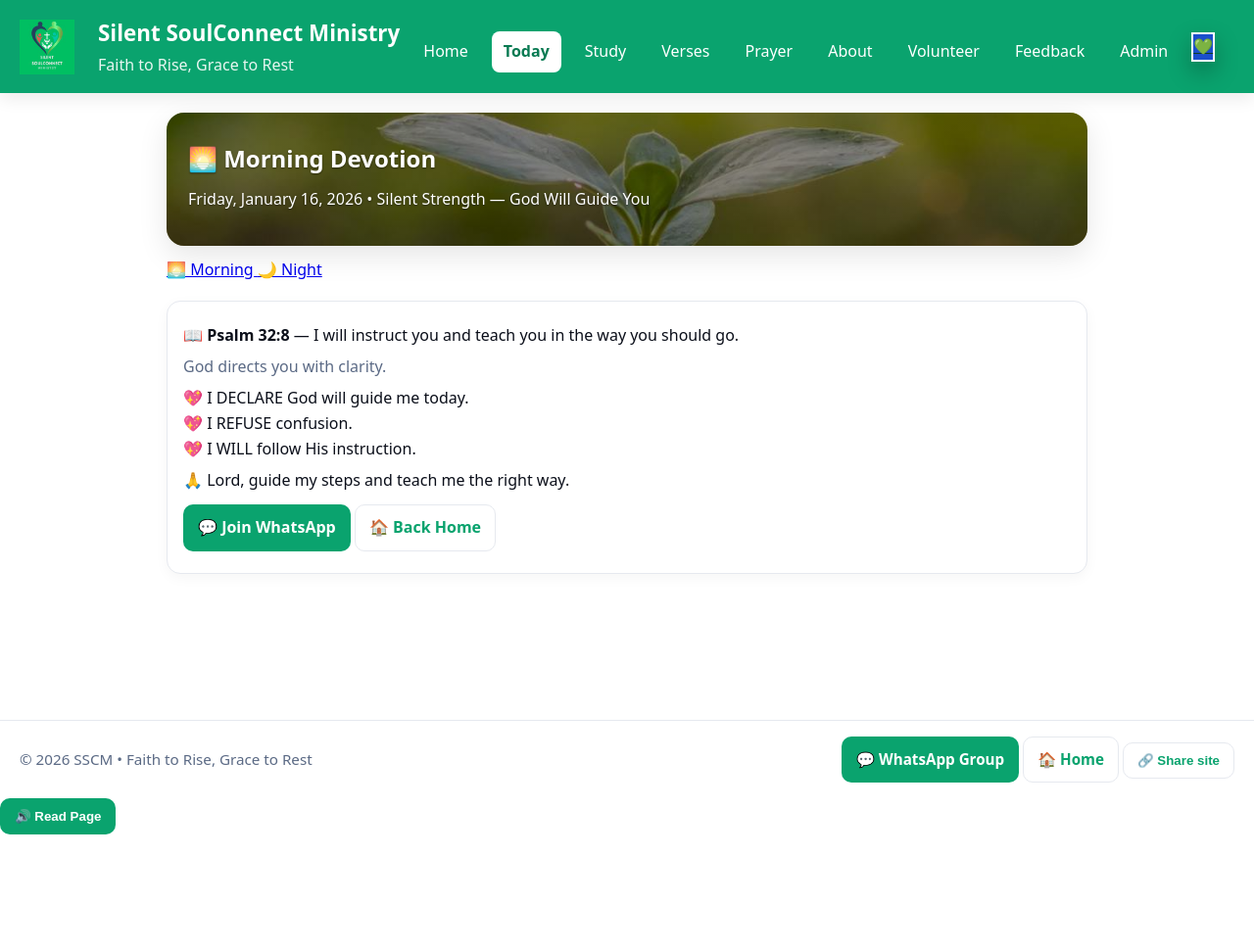
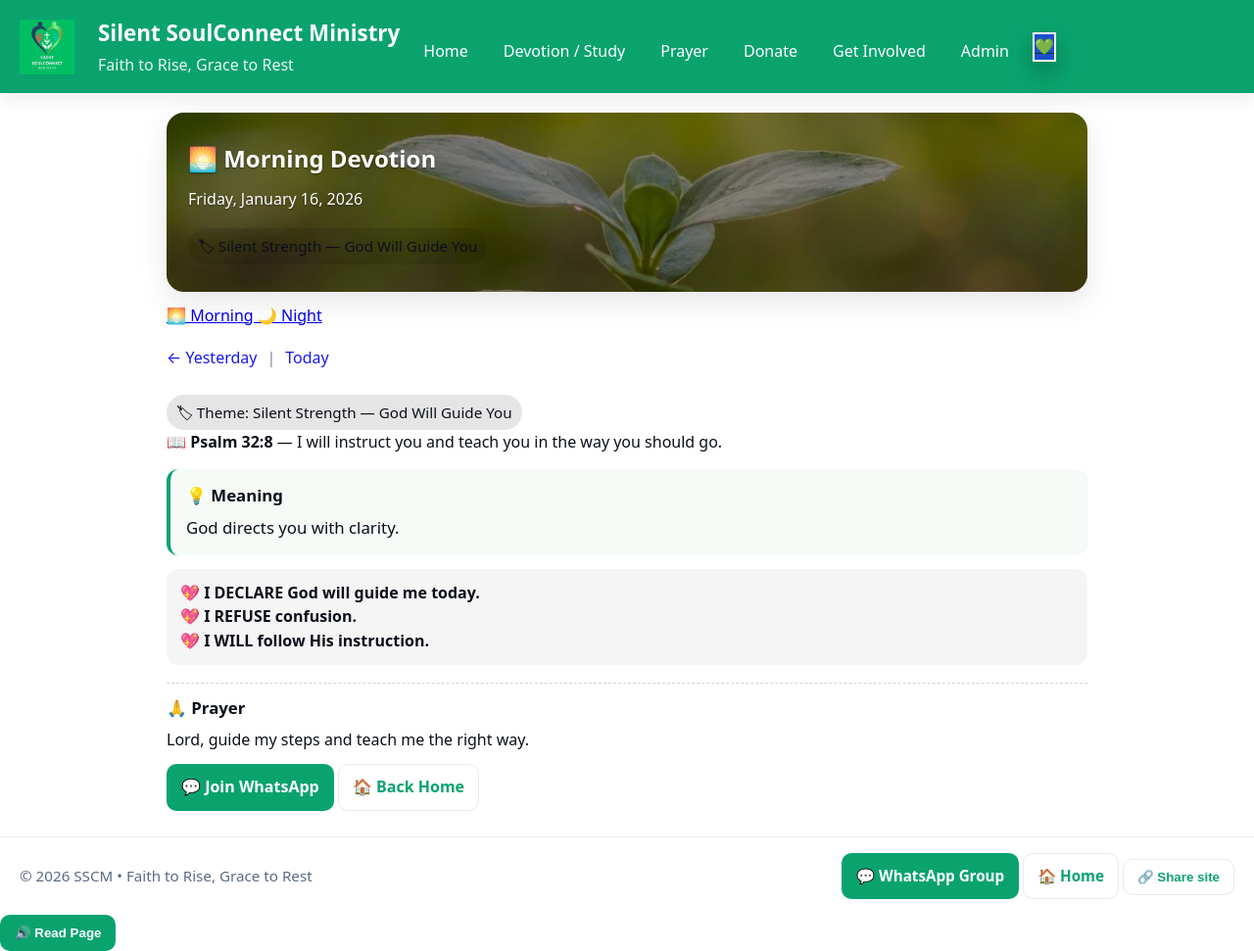
Before and after one commit to SCWB2024/SilentSoulConnectMinistry, a Flask app: page /today in a window 1280 px wide. Shown: the whole page at 98% size. Before the commit the page ends 852 px from the top, so only its background shows below. Run offline with Flask 3, Linux system fonts and the light colour scheme.

Commit message:
Finalize home core path, devotion meaning block, night hero image

```diff
--- a/app.py
+++ b/app.py
@@ -7,15 +7,15 @@ import secrets
 import logging
 import subprocess
 import sys
+from turtle import mode
 import webbrowser
 
 import logging
 logger = logging.getLogger(__name__)
 logger.info("message")
-logger.exception("error")  # inside except blocks
 
 from threading import Timer
-from datetime import datetime, date
+from datetime import datetime, date, timedelta
 from pathlib import Path
 
 from urllib.parse import quote
@@ -94,9 +94,9 @@ DEVOTIONS_ROOT = Path(
     os.environ.get("DEVOTIONS_ROOT", str(BASE_DIR / "devotions_legacy"))
 )
 
+# ---------- Hero backgrounds ----------
 HERO_DAY_BG = "img/hero_day.jpg"
-HERO_NIGHT_BG = "img/hero_night.jpg"  # change to your real night image name if different
-HERO_NIGHT_BG = HERO_DAY_BG
+HERO_NIGHT_BG = "img/hero_night.jpg"
 
 # ---- Now safe to define files ----
 VERSES_FILE = DATA_DIR / "verses.json"
@@ -682,12 +682,18 @@ def load_verses() -> list[dict]:
     except Exception:
         return fallback
 
-
 # ---------- Home ----------
 @app.route("/", endpoint="home")
 def home():
     ctx = common_page_ctx(active="home")
     return render_template("home.html", **ctx)
+
+
+# ---------- Devotion / Study Hub ----------
+@app.route("/devotion-study", endpoint="devotion_study")
+def devotion_study():
+    ctx = common_page_ctx(active="devotion_study")
+    return render_template("devotion_study.html", **ctx)
 
 
 # ---------- Today ----------
@@ -716,7 +722,7 @@ def today_view():
     entry = load_devotion_for(target_date, mode)
     preview_text = build_whatsapp_text(entry, mode, target_date)
 
-    hero_bg = "img/hero_night.jpg" if mode == "night" else "img/hero_day.jpg"
+    hero_bg = HERO_NIGHT_BG if mode == "night" else HERO_DAY_BG
     hero_class = "hero night-tone" if mode == "night" else "hero"
 
     ctx = common_page_ctx(active="today")
@@ -729,8 +735,13 @@ def today_view():
         "whatsapp_preview": preview_text,
     })
 
+    # Yesterday link
+    yday_date = target_date - timedelta(days=1)
+    yday_str = yday_date.strftime("%Y-%m-%d")
+    ctx["yday_url"] = url_for("today", date=yday_str, mode=mode)
+    ctx["yday_label"] = "← Yesterday’s devotion"
+
     return render_template("devotion.html", **ctx)
-
 
 # ---------- Verses ----------
 @app.route("/verses", endpoint="verses")
--- a/soulstart/static/css/theme.css
+++ b/soulstart/static/css/theme.css
@@ -221,36 +221,34 @@ p { margin: .4rem 0; }
 /* =============================
    07) CARDS + GRIDS
    ============================= */
-.card {
-  border: 1px solid var(--border);
-  border-radius: 14px;
-  padding: 16px;
-  margin: 10px 0;
-  background: #fff;
-  box-shadow: 0 4px 14px rgba(0,0,0,.04);
+/* --- Study Series Grid & Cards (UI Polish #2) --- */
+.series-grid{
+  display:grid;
+  grid-template-columns: repeat(auto-fit, minmax(240px, 1fr));
+  gap:14px;
 }
 
-.card.night-tone {
-  background: #0d1020;
-  color: #f3f6ff;
-  border-color: #1c2347;
+.series-card{
+  display:flex;
+  align-items:center;
+  gap:12px;
+  padding:14px;
 }
 
-.card h3::after {
-  content: "";
-  display: block;
-  width: 56px;
-  height: 3px;
-  background: var(--gold);
-  margin-top: 6px;
-  border-radius: 2px;
+.series-icon{
+  font-size:1.7rem;
+  line-height:1;
+  flex:0 0 auto;
 }
 
-.cards {
-  display: grid;
-  gap: 14px;
-  grid-template-columns: repeat(auto-fill, minmax(260px, 1fr));
+.series-meta{ min-width:0; }
+
+.series-title{
+  margin:0 0 4px;
+  font-weight:800;
 }
+
+.series-sub{ margin:0; }
 
 
 /* =============================
@@ -411,6 +409,48 @@ body.bg-video .topnav a.active{
 /* =============================
    11) PAGE HELPERS (Page Hero, Verse Grid)
    ============================= */
+/* --- Devotion helpers: Theme badge + Yesterday link + Meaning block --- */
+.badge-theme{
+  display:inline-block;
+  padding:6px 10px;
+  border-radius:999px;
+  background:rgba(0,0,0,0.10);
+  margin-top:10px;
+  font-size:0.95rem;
+}
+
+.yday-link{
+  display:flex;
+  align-items:center;
+  gap:10px;
+  margin: 6px 0 14px;
+}
+
+.yday-link a{
+  text-decoration:none;
+  opacity:0.9;
+}
+
+.yday-link a:hover{
+  opacity:1;
+  text-decoration:underline;
+}
+
+.yday-link .sep{
+  opacity:0.5;
+}
+
+.section-title{
+  margin:18px 0 6px;
+  font-size:1.05rem;
+  font-weight:700;
+}
+
+.meaning-text{ margin-top:0; }
+
+.verse-block{ margin-bottom:6px; }
+.verse-line{ margin:0; }
+
 .page-hero{
   margin: 0 0 1rem 0;
   padding:1.25rem 1.5rem;
--- a/templates/base.html
+++ b/templates/base.html
@@ -6,7 +6,7 @@
   <title>{% block title %}SoulStart Devotion{% endblock %}</title>
 
   <link rel="stylesheet" href="{{ url_for('static', filename='css/theme.css') }}">
-  <link rel="icon" type="image/x-icon" href="{{ url_for('static', filename='favicon.ico') }}">
+ <link rel="icon" type="image/x-icon" href="{{ url_for('static', filename='img/favicon.ico') }}">
 
   <!-- Social cards -->
   <meta property="og:type" content="website">
@@ -37,30 +37,35 @@
       </div>
     </div>
 
-    <nav class="topnav" role="navigation" aria-label="Main">
-      <a href="{{ url_for('home') }}"              class="{{ 'active' if active=='home' else '' }}"      {% if active=='home' %}aria-current="page"{% endif %}>Home</a>
-      <a href="{{ url_for('today') }}"             class="{{ 'active' if active=='today' else '' }}"     {% if active=='today' %}aria-current="page"{% endif %}>Today</a>
-      <a href="{{ url_for('study_index') }}"       class="{{ 'active' if active=='study' else '' }}"     {% if active=='study' %}aria-current="page"{% endif %}>Study</a>
-      <a href="{{ url_for('verses') }}"            class="{{ 'active' if active=='verses' else '' }}"    {% if active=='verses' %}aria-current="page"{% endif %}>Verses</a>
-      <a href="{{ url_for('prayer') }}"            class="{{ 'active' if active=='prayer' else '' }}"    {% if active=='prayer' %}aria-current="page"{% endif %}>Prayer</a>
-      <a href="{{ url_for('about') }}"             class="{{ 'active' if active=='about' else '' }}"     {% if active=='about' %}aria-current="page"{% endif %}>About</a>
-      <a href="{{ url_for('volunteer') }}"         class="{{ 'active' if active=='volunteer' else '' }}" {% if active=='volunteer' %}aria-current="page"{% endif %}>Volunteer</a>
-      <a href="{{ url_for('feedback_view') }}"     class="{{ 'active' if active=='feedback' else '' }}"  {% if active=='feedback' %}aria-current="page"{% endif %}>Feedback</a>
+<nav class="topnav">
 
-      {# Admin / Login #}
-      {% if is_authed %}
-        <a href="{{ url_for('admin') }}" class="{{ 'active' if active=='admin' else '' }}">
-          Admin
-        </a>
-        <a href="{{ url_for('logout') }}" class="muted">Logout</a>
-      {% else %}
-        <a href="{{ url_for('login') }}" class="{{ 'active' if active=='login' else '' }}">
-          Admin
-        </a>
-      {% endif %}
+  <!-- Public -->
+  <a href="{{ url_for('home') }}" class="{{ 'active' if active=='home' else '' }}">Home</a>
 
+  <!-- Devotion / Study = link to Today (acts as hub) -->
+  <a href="{{ url_for('devotion_study') }}"
+   class="{{ 'active' if active=='devotion_study' else '' }}">
+  Devotion / Study
+</a>
 
-    </nav>
+  <a href="{{ url_for('prayer') }}" class="{{ 'active' if active=='prayer' else '' }}">Prayer</a>
+
+  <!-- Donate endpoint in your app is donation -->
+  <a href="{{ url_for('donation') }}" class="{{ 'active' if active=='donation' else '' }}">Donate</a>
+
+  <!-- Get Involved: if you don't have this page yet, temporarily point to volunteer -->
+  <a href="{{ url_for('volunteer') }}" class="{{ 'active' if active=='volunteer' else '' }}">Get Involved</a>
+
+  <!-- Hidden / Restricted -->
+  {% if is_authed %}
+    <a href="{{ url_for('admin') }}" class="{{ 'active' if active=='admin' else '' }}">Admin</a>
+    <a href="{{ url_for('logout') }}" class="muted">Logout</a>
+  {% else %}
+    <a href="{{ url_for('login') }}" class="{{ 'active' if active=='login' else '' }}">Admin</a>
+  {% endif %}
+
+</nav>
+
 
     <a href="{{ url_for('donation') }}" class="fab fab-donate" aria-label="Give">💚</a>
   </header>
--- a/templates/devotion.html
+++ b/templates/devotion.html
@@ -8,10 +8,15 @@
     <h1>
       {% if mode == "night" %}🌙 Night Devotion{% else %}🌅 Morning Devotion{% endif %}
     </h1>
+
 <p class="muted">
   {{ today.strftime("%A, %B %d, %Y") }}
-      {% if entry.theme %} • {{ entry.theme }}{% endif %}
 </p>
+
+{% if entry.theme %}
+  <div class="badge-theme">🏷 {{ entry.theme }}</div>
+{% endif %}
+
     </div>
 </section>
 
@@ -27,48 +32,139 @@
   </a>
 </div>
 
-{% set has_content = entry and (entry.theme or entry.verse_ref or entry.verse_text or entry.body) %}
+{% if yday_url is defined and yday_url %}
+  <div class="yday-link">
+    <a href="{{ yday_url }}">← Yesterday</a>
+    <span class="sep">|</span>
+    <a href="{{ url_for('today', mode=mode) }}">Today</a>
+  </div>
+{% endif %}
+
+{% set has_content = entry and (entry.theme or entry.verse_ref or entry.verse_text or entry.body or entry.verse_meaning or entry.prayer) %}
 
 {% if has_content %}
   <article class="card{% if mode=='night' %} night-tone{% endif %}">
+
+
+    {# THEME #}
+    {% if entry.theme %}
+      <div class="badge-theme">🏷 Theme: {{ entry.theme }}</div>
+    {% endif %}
+
+    {# VERSE #}
     {% if entry.verse_ref or entry.verse_text %}
-      <p>
+      <div class="verse-box">
+        <p class="verse-line">
           <strong>📖 {{ entry.verse_ref or "" }}</strong>
           {% if entry.verse_text %} — {{ entry.verse_text }}{% endif %}
         </p>
+      </div>
     {% endif %}
 
+    {# MEANING (separate, looks like teaching) #}
     {% if entry.verse_meaning %}
-      <p class="muted">
-        {{ entry.verse_meaning }}
-      </p>
+      <div class="meaning-box">
+        <h3 class="section-title">💡 Meaning</h3>
+        <p class="meaning-text">{{ entry.verse_meaning }}</p>
+      </div>
     {% endif %}
 
+    {# DECLARATIONS / BODY (separate from prayer) #}
     {% if entry.body %}
-      <p>
+      <div class="declaration-box">
         {{ entry.body | replace('\n', '<br>') | safe }}
-      </p>
+      </div>
     {% endif %}
 
+    {# PRAYER (always last, looks like closing) #}
+    <div class="prayer-box">
+      <h3 class="section-title">🙏 Prayer</h3>
+
       {% if entry.prayer %}
-      <p>🙏 {{ entry.prayer }}</p>
+        <p>{{ entry.prayer }}</p>
       {% else %}
         {% if mode == "night" %}
-        <p>🙏 Lord, quiet my mind and keep me in Your care. Amen.</p>
+          <p>Lord, quiet my mind and keep me in Your care. Amen.</p>
         {% else %}
-        <p>🙏 Lord, order my steps today. Amen.</p>
+          <p>Lord, order my steps today. Amen.</p>
         {% endif %}
       {% endif %}
+    </div>
 
     <p style="margin-top:12px">
       <a class="btn" href="{{ join_url }}" target="_blank" rel="noopener">💬 Join WhatsApp</a>
       <a class="btn soft" href="{{ url_for('home') }}">🏠 Back Home</a>
     </p>
   </article>
+
 {% else %}
   <div class="card{% if mode=='night' %} night-tone{% endif %}">
     <p class="muted">No devotion entry found for this date.</p>
     <p><a class="btn soft" href="{{ url_for('home') }}">🏠 Back Home</a></p>
   </div>
 {% endif %}
+
+<style>
+/* Theme badge */
+.badge-theme{
+  display:inline-block;
+  padding:6px 10px;
+  border-radius:999px;
+  background:rgba(0,0,0,0.10);
+  margin-top:10px;
+  font-size:0.95rem;
+}
+
+/* Yesterday link */
+.yday-link{ margin: 6px 0 14px; }
+.yday-link a{ text-decoration:none; opacity:0.9; }
+.yday-link a:hover{ opacity:1; text-decoration:underline; }
+
+/* Section titles */
+.section-title{
+  margin: 0 0 6px;
+  font-size: 1.05rem;
+  font-weight: 800;
+}
+
+/* Verse */
+.verse-box{
+  margin-bottom: 10px;
+}
+.verse-line{
+  margin:0;
+}
+
+/* Meaning box (teaching look) */
+.meaning-box{
+  background:#f6fbf8;
+  border-left:4px solid #0ea36e;
+  padding:14px 16px;
+  border-radius:12px;
+  margin:14px 0;
+}
+.meaning-text{
+  margin:0;
+  font-size:1.05rem;
+}
+
+/* Declarations/body (bold, distinct from prayer) */
+.declaration-box{
+  margin:14px 0;
+  padding:12px 14px;
+  border-radius:12px;
+  background:rgba(0,0,0,0.04);
+  font-weight:600;
+  line-height:1.55;
+}
+
+/* Prayer closing */
+.prayer-box{
+  margin-top:18px;
+  padding-top:12px;
+  border-top:1px dashed rgba(0,0,0,0.18);
+}
+.prayer-box p{ margin:0; }
+</style>
+
 {% endblock %}
```
Also changed, not shown: other parts of soulstart/static/css/theme.css (+29 -3 lines), templates/home.html (+67 -30 lines), templates/study/study.html (+7 -0 lines), soulstart/static/img/hero_night.jpg, 1 other file. Lines whose indentation alone changed are shown as unchanged.
